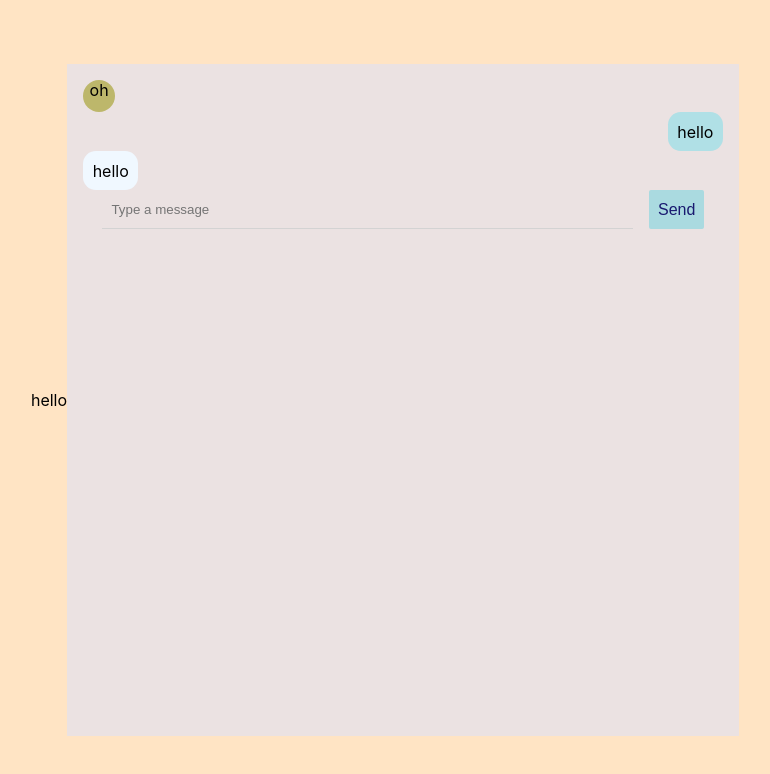
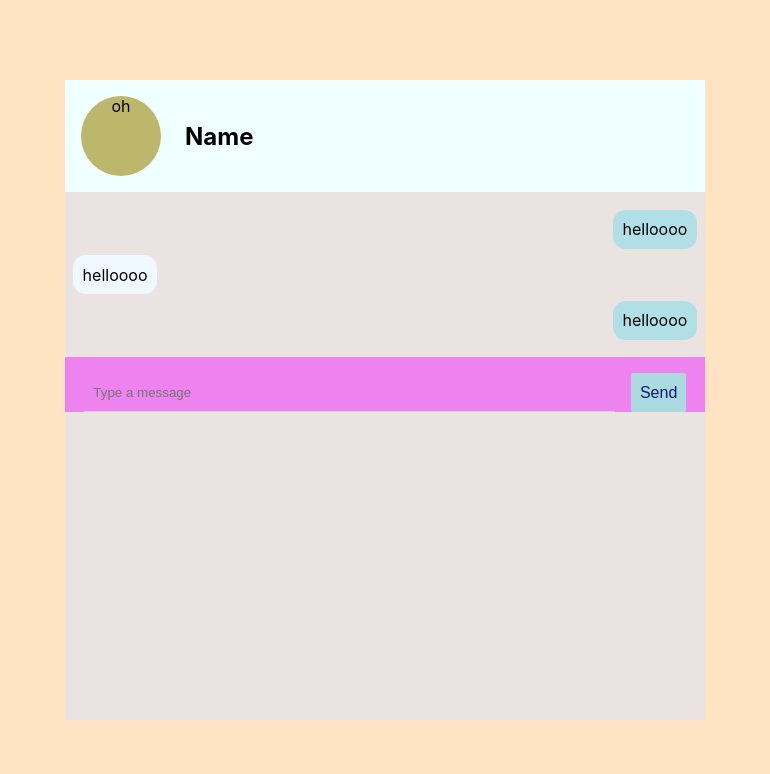
Before and after one commit to ayushiee/Chat-App-Frontend, a React (Create React App) app: page / in a window 1280 px wide. Shown: the top 774 px of the page, without its empty margins (255-1025 px from the left). Built offline with nearby package versions, Linux system fonts and the light colour scheme.

Commit message:
Updated message component

```diff
--- a/src/Components/MessageInput/MessageInput.css
+++ b/src/Components/MessageInput/MessageInput.css
@@ -2,7 +2,8 @@
 /* background-color: #191970; */
 display: flex;
 justify-content: center;
-/* justify-self: flex-end; */
+justify-self: flex-end;
+margin-top: 1em;
 }
 
 .textInput {
--- /dev/null
+++ b/src/Components/TextComponent/TextComponent.css
@@ -0,0 +1,18 @@
+.senderChatBubble {
+    width: fit-content;
+    height: fit-content;
+    background-color: #B0E0E6;
+    padding: 0.6rem;
+    border-radius: 0.8em;
+    align-self: flex-end;
+    margin: 0.2em 0;
+}
+.receiverChatBubble {
+    width: fit-content;
+    height: fit-content;
+    background-color: #F0F8FF;
+    padding: 0.6rem;
+    border-radius: 0.8em;
+    align-self: flex-start;
+    margin: 0.2em 0;
+}
--- a/src/Components/TextComponent/index.js
+++ b/src/Components/TextComponent/index.js
@@ -1,11 +1,12 @@
 import React from 'react';
-import './MessageInput.css';
+import './TextComponent.css';
 
-export default function MessageInput() {
+export default function MessageInput({text, isMe}) {
+
     return (
-        <div className='msgInputContainer'>
-            <input type='text' className='textInput' placeholder='Type a message' />
-            <button type='submit' className='sendButton'>Send</button>
-        </div>
+    <div className={isMe?'senderChatBubble': 'receiverChatBubble'}>
+        {text}
+    </div>
+
     )
 };
--- /dev/null
+++ b/src/Components/TitleBar/TitleBar.css
@@ -0,0 +1,21 @@
+.container {
+  background-color: azure;
+  padding: 1em;
+  display: flex;
+  align-items: center;
+}
+
+.profileIcon {
+  width: 5rem;
+  height: 5rem;
+  border-radius: 5rem;
+  background-color: darkkhaki;
+  object-fit: cover;
+}
+
+.username {
+    font-weight: 700;
+    font-size: 1.5rem;
+    margin-left: 1em;
+    text-transform: capitalize;
+}
--- a/src/Components/TitleBar/index.js
+++ b/src/Components/TitleBar/index.js
@@ -0,0 +1,14 @@
+import React from 'react';
+import './TitleBar.css';
+
+export default function TitleBar() {
+    return (
+        <div className='container'>
+             <div className='profileIcon'>
+                    oh
+                </div>
+                <div className='username'>name</div>
+
+        </div>
+    )
+};
--- a/src/Containers/MainContainer/MainContainer.css
+++ b/src/Containers/MainContainer/MainContainer.css
@@ -13,31 +13,19 @@
     height: 80vh;
     display: flex;
     flex-direction: column;
-    padding: 1rem;
+    /* padding: 1rem; */
 }
 
-.profileIcon {
-width: 2rem;
-height: 2rem;
-border-radius: 2rem;
-background-color: darkkhaki;
-object-fit: cover;
+.texts {
+    padding: 0.9em 0.5em;
+    display: flex;
+    flex-direction: column;
 }
 
-.senderChatBubble {
-    width: fit-content;
-    height: fit-content;
-    background-color: #B0E0E6;
-    padding: 0.6rem;
-    border-radius: 0.8em;
-    align-self: flex-end;
+.inputTexts {
+    display: flex;
+    flex-direction: column;
+    justify-self: flex-end;
+    /* align-items:; */
+    background-color: violet;
 }
-
-.receiverChatBubble {
-    width: fit-content;
-    height: fit-content;
-    background-color: #F0F8FF;
-    padding: 0.6rem;
-    border-radius: 0.8em;
-    align-self: flex-start;
-}
--- a/src/Containers/MainContainer/index.js
+++ b/src/Containers/MainContainer/index.js
@@ -1,26 +1,27 @@
-import React from 'react';
-import './MainContainer.css';
-import MessageInput from '../../Components/MessageInput';
+import React from "react";
+
+import MessageInput from "../../Components/MessageInput";
+import TextComponent from "../../Components/TextComponent";
+import TitleBar from "../../Components/TitleBar";
+
+import "./MainContainer.css";
 
 function MainContainer() {
-
-    return (
-        <div className='mainContainer'>
-            hello
-            <div className='chatWindow'>
-                <div className='profileIcon'>
-                    oh
-                </div>
-                <div className='senderChatBubble'>
-                    hello
-                </div>
-                <div className='receiverChatBubble'>
-                    hello
-                </div>
-                <MessageInput />
-            </div>
+  return (
+    <div className="mainContainer">
+      <div className="chatWindow">
+        <TitleBar />
+        <div className="texts">
+          <TextComponent text="helloooo" isMe />
+          <TextComponent text="helloooo" isMe={false} />
+          <TextComponent text="helloooo" isMe />
         </div>
-    )
+        <div className="inputTexts">
+          <MessageInput />
+        </div>
+      </div>
+    </div>
+  );
 }
 
 export default MainContainer;
```
